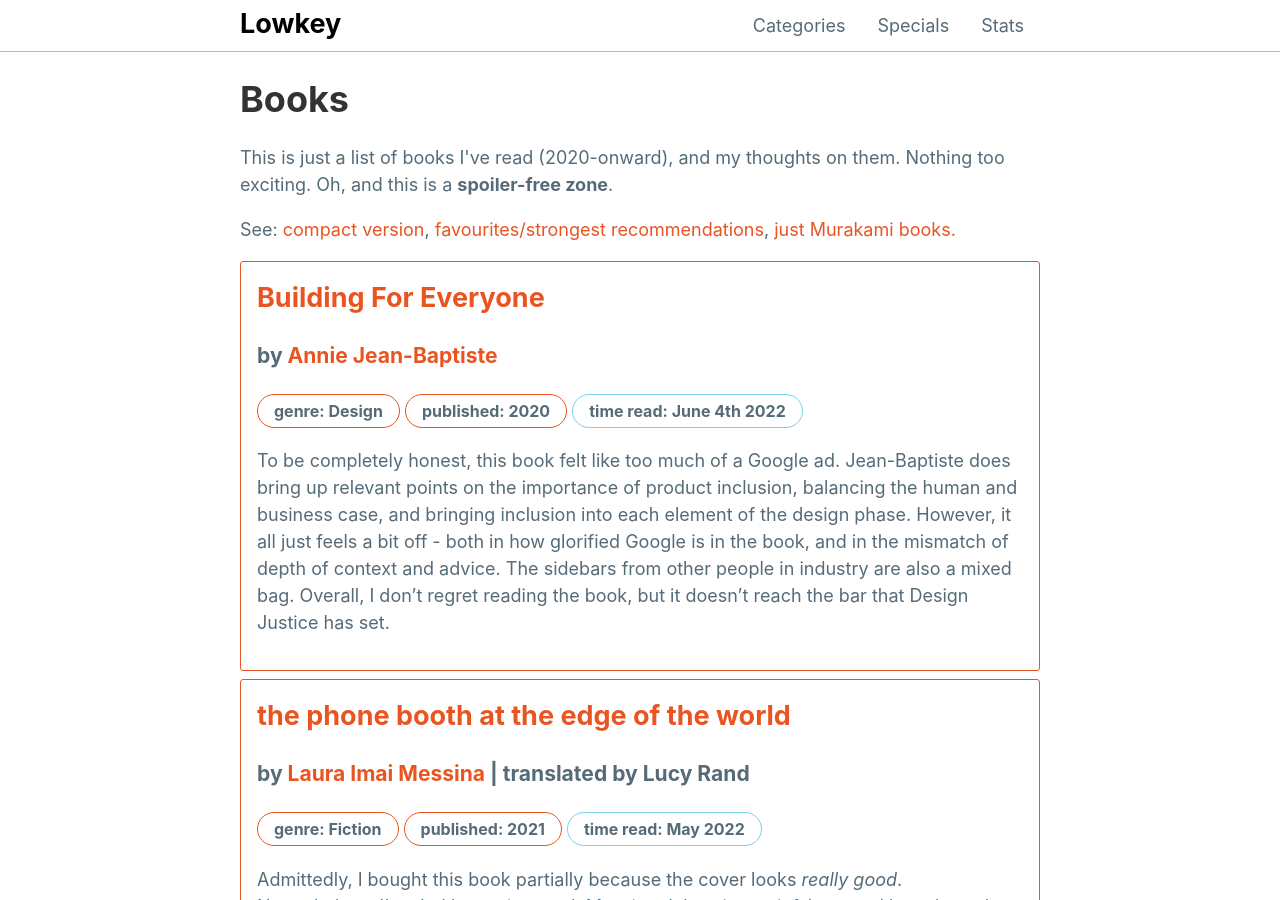
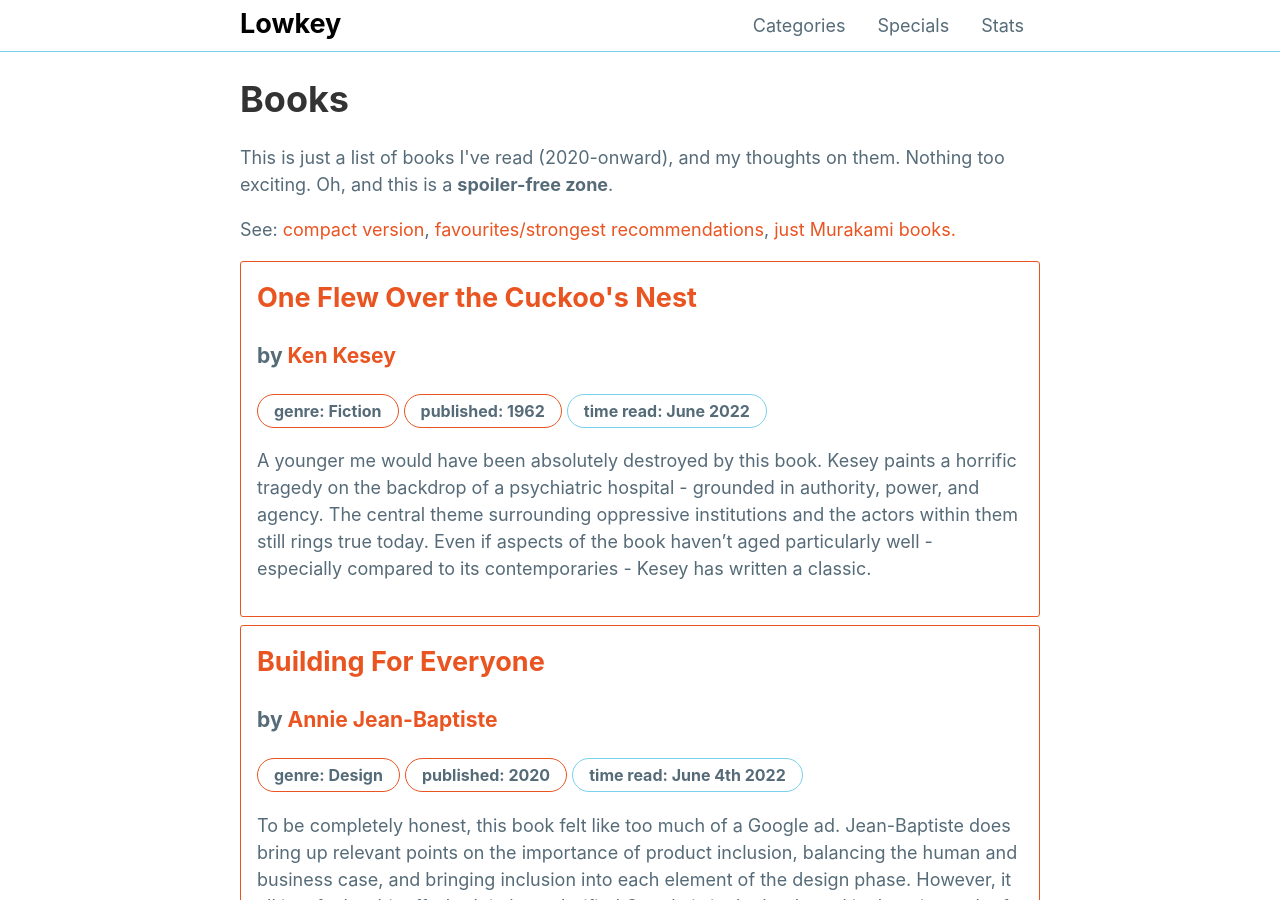
Before and after one commit to mattxwang/lowkey, a Jekyll site: the page built from stats/books.html, in a window 1280 px wide and 900 px high. Built offline with Jekyll 4.4.1, drawn with Linux system fonts in a browser that asks for light colours.

Commit message:
good luck, chief bromden

```diff
--- a/_data/books.yml
+++ b/_data/books.yml
@@ -613,3 +613,11 @@ buildingforeveryone:
   time_read: June 4th 2022
   thoughts: >
     To be completely honest, this book felt like too much of a Google ad. Jean-Baptiste does bring up relevant points on the importance of product inclusion, balancing the human and business case, and bringing inclusion into each element of the design phase. However, it all just feels a bit off - both in how glorified Google is in the book, and in the mismatch of depth of context and advice. The sidebars from other people in industry are also a mixed bag. Overall, I don't regret reading the book, but it doesn't reach the bar that Design Justice has set.
+oneflewoverthecuckoosnest:
+  title: One Flew Over the Cuckoo's Nest
+  author: Ken Kesey
+  genre: Fiction
+  year_published: 1962
+  time_read: June 2022
+  thoughts: >
+    A younger me would have been absolutely destroyed by this book. Kesey paints a horrific tragedy on the backdrop of a psychiatric hospital - grounded in authority, power, and agency. The central theme surrounding oppressive institutions and the actors within them still rings true today. Even if aspects of the book haven't aged particularly well - especially compared to its contemporaries - Kesey has written a classic.
```
